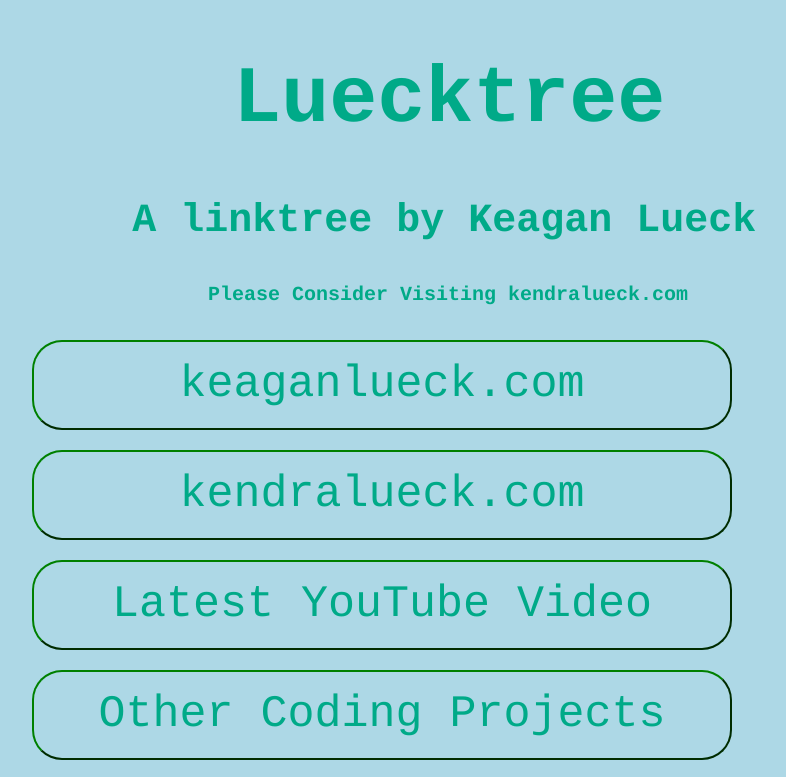
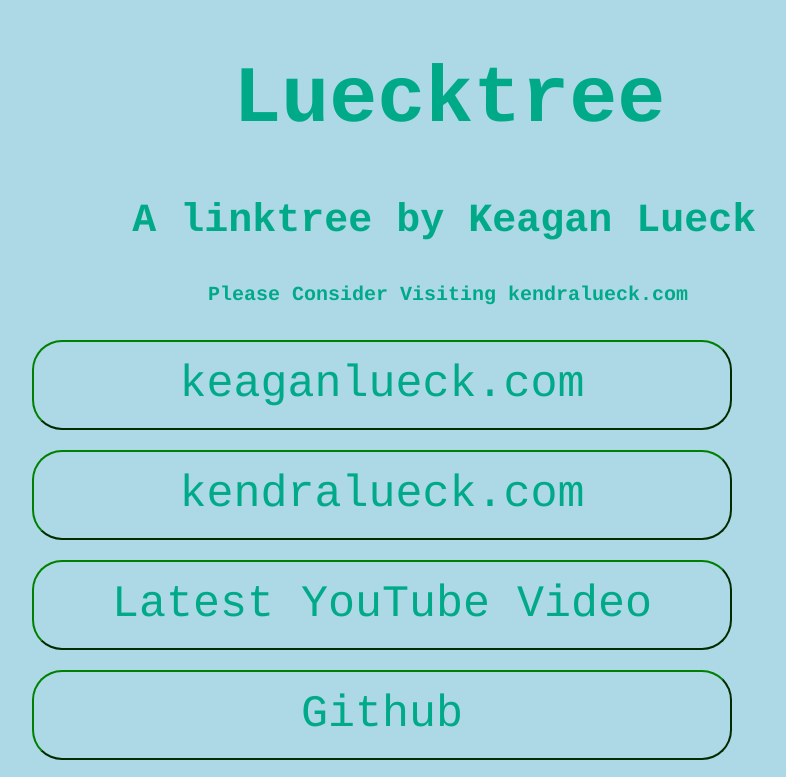
Before and after one commit to Zenox64/luecktree, a plain HTML site: page index.html in a window 1280 px wide. Shown: the top 777 px of the page, without its empty margins (116-902 px from the left). Drawn offline with Linux system fonts and the light colour scheme.

Commit message:
Add files via upload

```diff
--- a/index.html
+++ b/index.html
@@ -30,7 +30,7 @@
                 <button style="width: 700px; height: 90px; border-radius: 30px; border-color: green; font-size: 45px;"><a href="https://www.youtube.com/watch?v=2-2zgSJmcz4">Latest YouTube Video</a></button><br />
             </div>
             <div class="four">
-                <button style="width: 700px; height: 90px; border-radius: 30px; border-color: green; font-size: 45px;"><a href="https://github.com/klueck21">Other Coding Projects</a></button><br />
+                <button style="width: 700px; height: 90px; border-radius: 30px; border-color: green; font-size: 45px;"><a href="https://github.com/klueck21">Github</a></button><br />
             </div>
 
             <div class="five">
```
